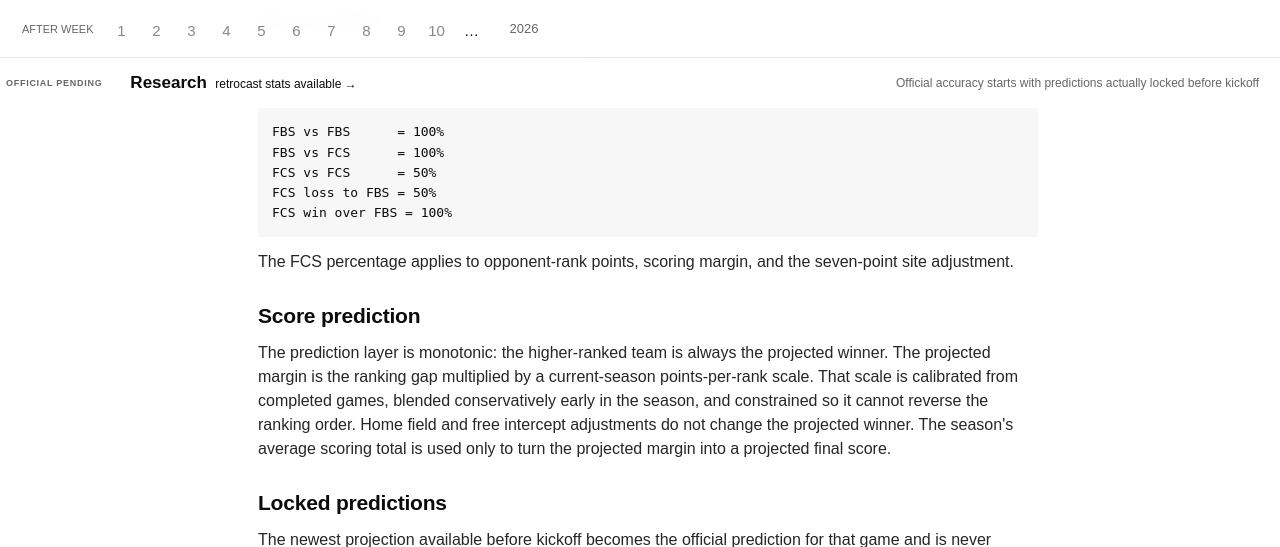
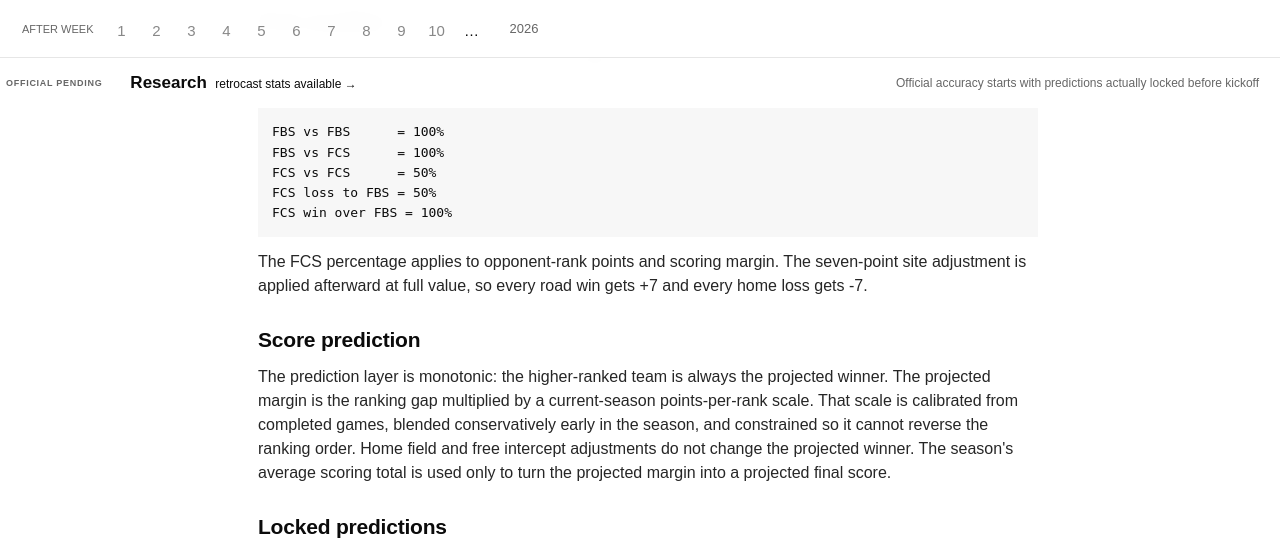
Before and after one commit to larrybillinger/NCAA_BCS_RANKING_CALCULATOR, a FastAPI app: page /method in a window 1280 px wide. Shown: the part 693-1240 px from the top of the page. Run offline with FastAPI, Linux system fonts and the light colour scheme.

Commit message:
Clarify full site adjustment after FCS scaling

```diff
--- a/src/ncaa_rankings/web/templates/method.html
+++ b/src/ncaa_rankings/web/templates/method.html
@@ -19,7 +19,7 @@ FBS vs FCS      = 100%
 FCS vs FCS      = 50%
 FCS loss to FBS = 50%
 FCS win over FBS = 100%</pre>
-<p>The FCS percentage applies to opponent-rank points, scoring margin, and the seven-point site adjustment.</p>
+<p>The FCS percentage applies to opponent-rank points and scoring margin. The seven-point site adjustment is applied afterward at full value, so every road win gets +7 and every home loss gets -7.</p>
 <h2>Score prediction</h2>
 <p>The prediction layer is monotonic: the higher-ranked team is always the projected winner. The projected margin is the ranking gap multiplied by a current-season points-per-rank scale. That scale is calibrated from completed games, blended conservatively early in the season, and constrained so it cannot reverse the ranking order. Home field and free intercept adjustments do not change the projected winner. The season's average scoring total is used only to turn the projected margin into a projected final score.</p>
 <h2>Locked predictions</h2>
```
